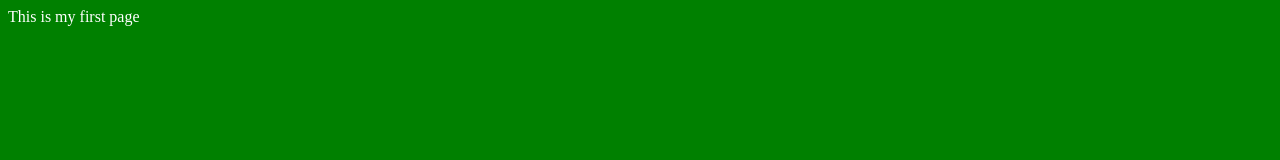
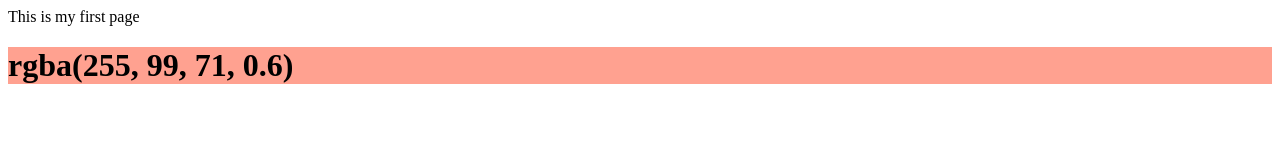
Before and after one commit to HadenBennett4/HadenBennett, a plain HTML site: page index.html in a window 1280 px wide. Drawn offline with Linux system fonts and the light colour scheme.

Commit message:
Update index.html

```diff
--- a/index.html
+++ b/index.html
@@ -4,11 +4,5 @@
   </title>
 <body>
   <hi>This is my first page
-</body>
-<style>
-    body{
-   background-color:green;
-      Color:#fff;
-  }
-</style>
+<h1 style="background-color:rgba(255, 99, 71, 0.6);">rgba(255, 99, 71, 0.6)</h1>
 </html>
```
